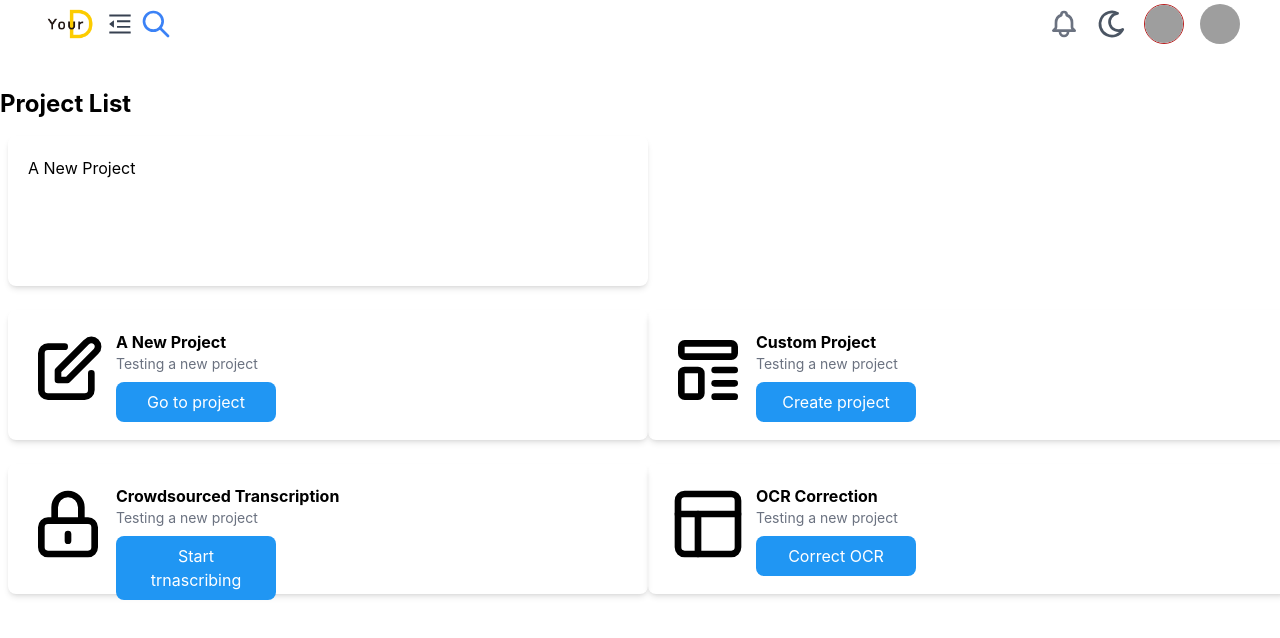
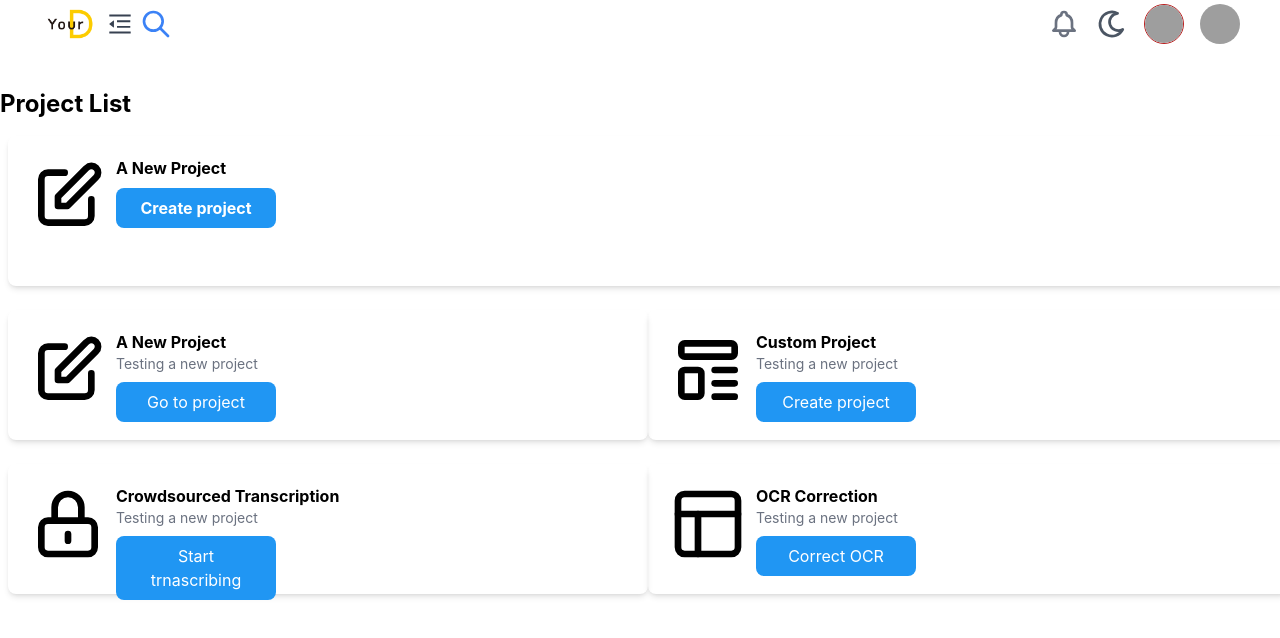
Before and after one commit to DataSovereignty-YourD/YourD-SaaS, a React (Create React App) app: page /project in a window 1280 px wide. Shown: the top 638 px of the page. Built offline with nearby package versions, Linux system fonts and the light colour scheme; grey boxes are pictures that could not be loaded.

Commit message:
projectListPage2

```diff
--- a/src/pages/projectListPage.tsx
+++ b/src/pages/projectListPage.tsx
@@ -130,9 +130,20 @@ export default function ProjectListPage() {
           ) : (
             <div
               onClick={() => newProject()}
-              className="transition-all w-1/2 h-[150px] ease-in-out duration-500 rounded-lg justify-center p-5 shadow-md m-2 mt-4  hover:shadow-lg hover:bg-gray-200"
+              className="flex text-l font-bold transition-all w-full h-[150px] ease-in-out duration-500 rounded-lg  p-5 shadow-md m-2 mt-4  hover:shadow-lg hover:bg-gray-200"
             >
-              A New Project
+              <div
+                dangerouslySetInnerHTML={{
+                  __html: projectList[0].svgurl,
+                }}
+                className="mr-2"
+              />
+              <div className="flex flex-col">
+                A New Project
+                <button className="bg-[#2096F3] text-white py-2 px-4 rounded-lg mt-2 w-40">
+                  {projectList[1].buttontext}
+                </button>
+              </div>
             </div>
           )}
 
```
